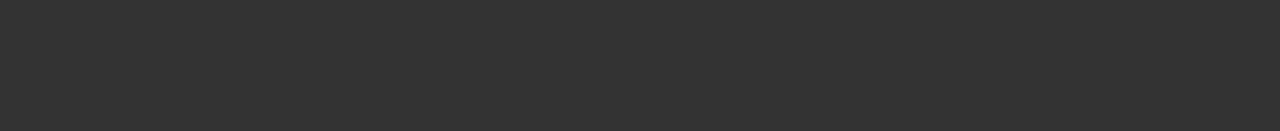
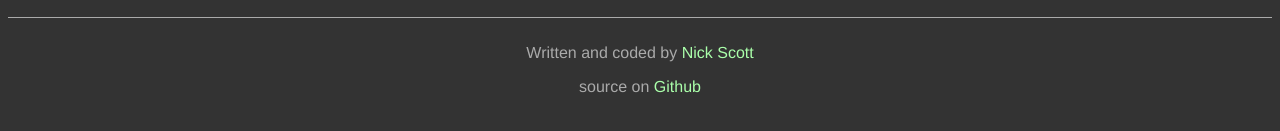
Before and after one commit to nikrb/simon, a React app: page / in a window 1280 px wide. Shown: the part 523-654 px from the top of the page. Built offline with nearby package versions, Linux system fonts and the light colour scheme.

Commit message:
add footer with source link

```diff
--- a/src/js/app.js
+++ b/src/js/app.js
@@ -134,6 +134,7 @@ class Application extends React.Component {
     };
 
     return (
+      <div>
         <div id="simon-container">
           <img style={img_style} src="/img/simonBase.png" />
           <Pad ref={(pad) => { this.pads[0] = pad}}
@@ -167,6 +168,15 @@ class Application extends React.Component {
             sound="/audio/wrong.mp3"
             top="53%" left="38%" display_count={this.state.display_count} />
         </div>
+        <footer>
+          <p>
+            Written and coded by <a href="https://www.freecodecamp.com/nikrb" target="_blank">Nick Scott</a>
+          </p>
+          <p>
+             source on <a href="https://github.com/nikrb/simon" target="_blank">Github</a>
+          </p>
+        </footer>
+      </div>
     );
   }
 }
--- a/src/scss/app.scss
+++ b/src/scss/app.scss
@@ -15,6 +15,22 @@ body {
   font-size: 24px;
 }
 
+footer {
+  margin: 20px auto;
+  padding: 10px;
+  border-top: 1px solid #aaa;
+  text-align: center;
+  color: #aaa;
+}
+
+footer a {
+  color: #afa;
+  text-decoration: none;
+}
+
+footer a:hover {
+  text-decoration: underline;
+}
 
 @media screen and (max-width: 512px) {
   #simon-container {
```
Lines whose indentation alone changed are shown as unchanged.
